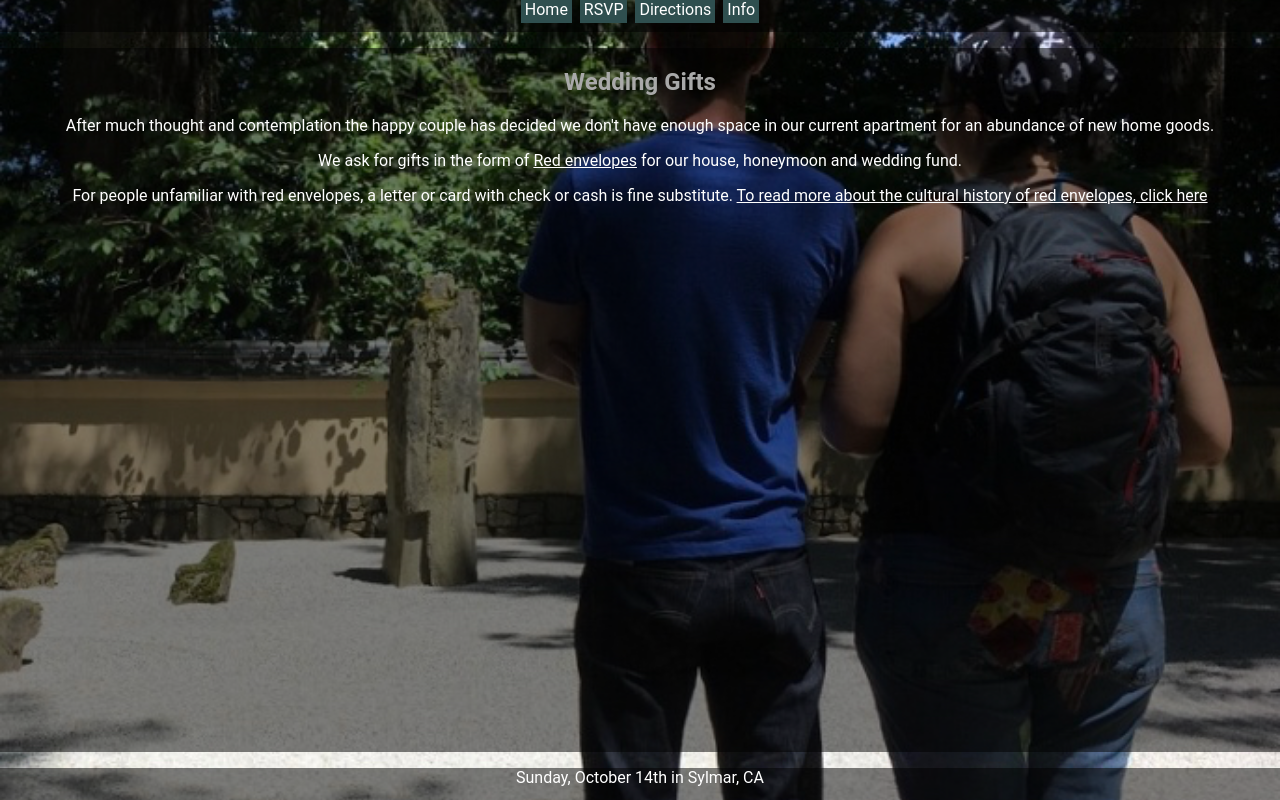
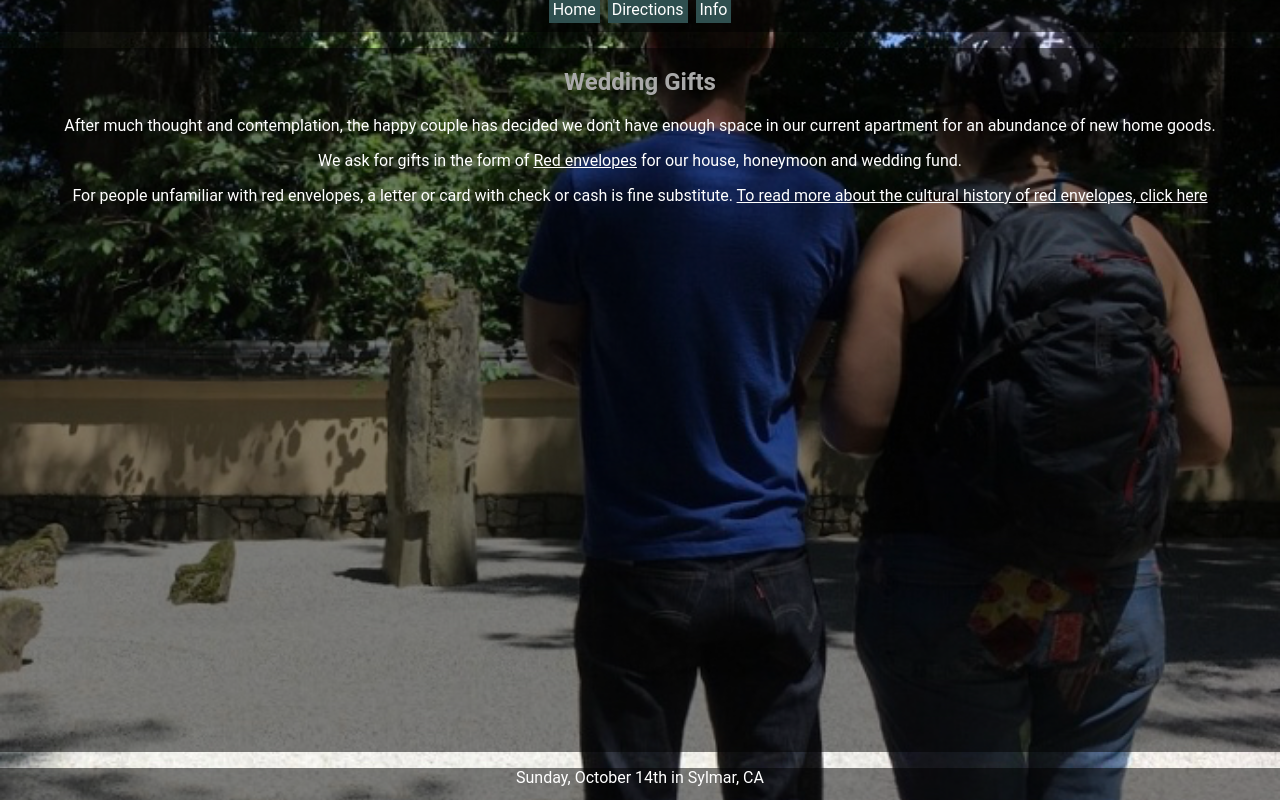
Before and after one commit to gmathews/weddingsite, a plain HTML site: page static/registry.html in a window 1280 px wide. Drawn offline with Linux system fonts and the light colour scheme.

Commit message:
Removing rsvp

```diff
--- a/static/registry.html
+++ b/static/registry.html
@@ -15,7 +15,7 @@
         <div class="registry">
             <h2>Wedding Gifts</h2>
             <p class="reg">
-            After much thought and contemplation the happy couple has decided we don't have enough space in our current apartment for an abundance of new home goods.
+            After much thought and contemplation, the happy couple has decided we don't have enough space in our current apartment for an abundance of new home goods.
             </p>
             <p class="reg">
             We ask for gifts in the form of
@@ -30,7 +30,7 @@
 
         <ul class="header">
             <li><a href="/">Home</a></li>
-            <li><a href="rsvp.html">RSVP</a></li>
+            <!-- <li><a href="rsvp.html">RSVP</a></li> -->
             <li><a href="directions.html">Directions</a></li>
             <li><a href="info.html">Info</a></li>
         </ul>
```
Also changed, not shown: static/directions.html (+1 -1 lines), static/index.html (+1 -1 lines), static/info.html (+1 -1 lines).
